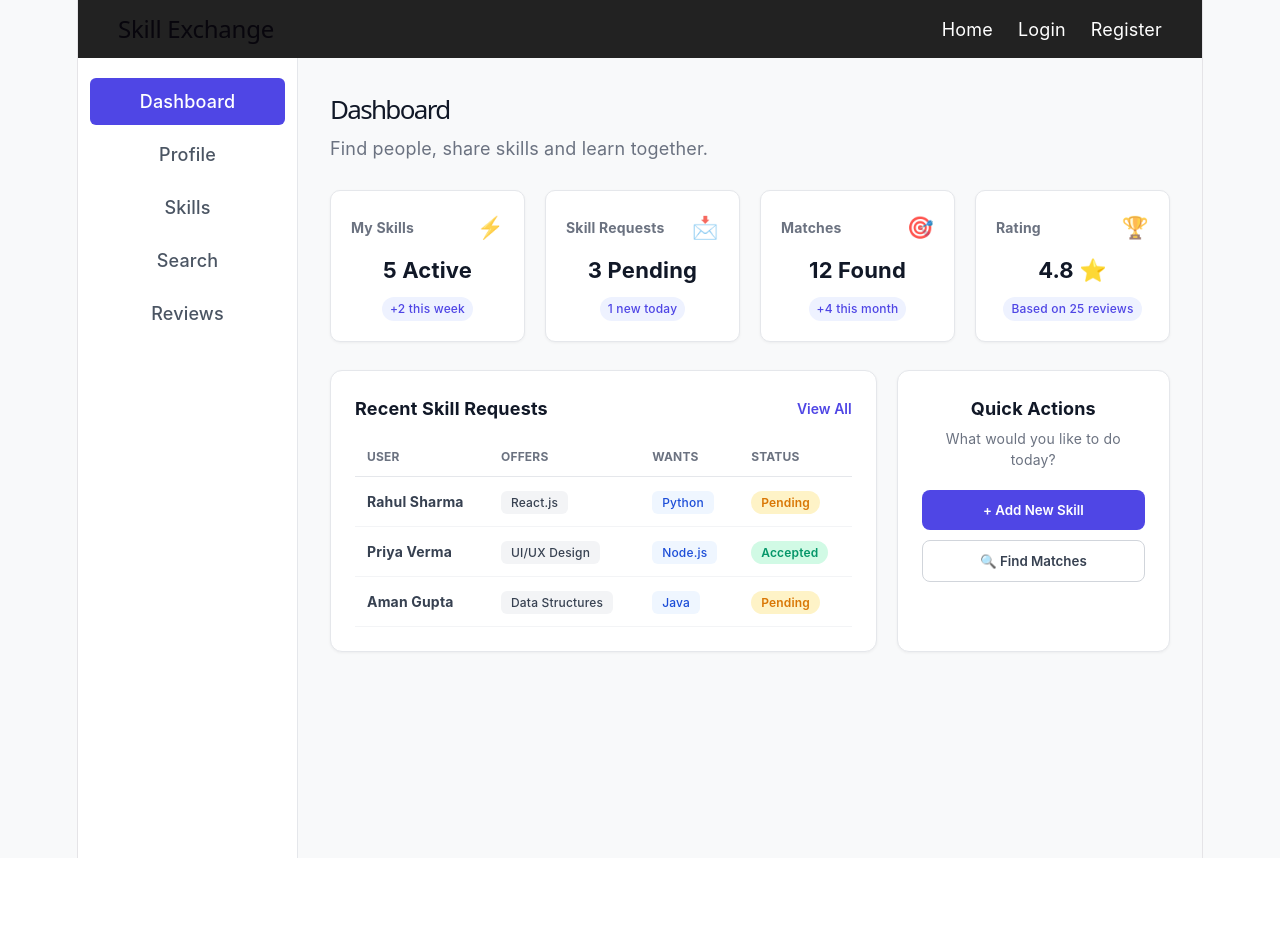
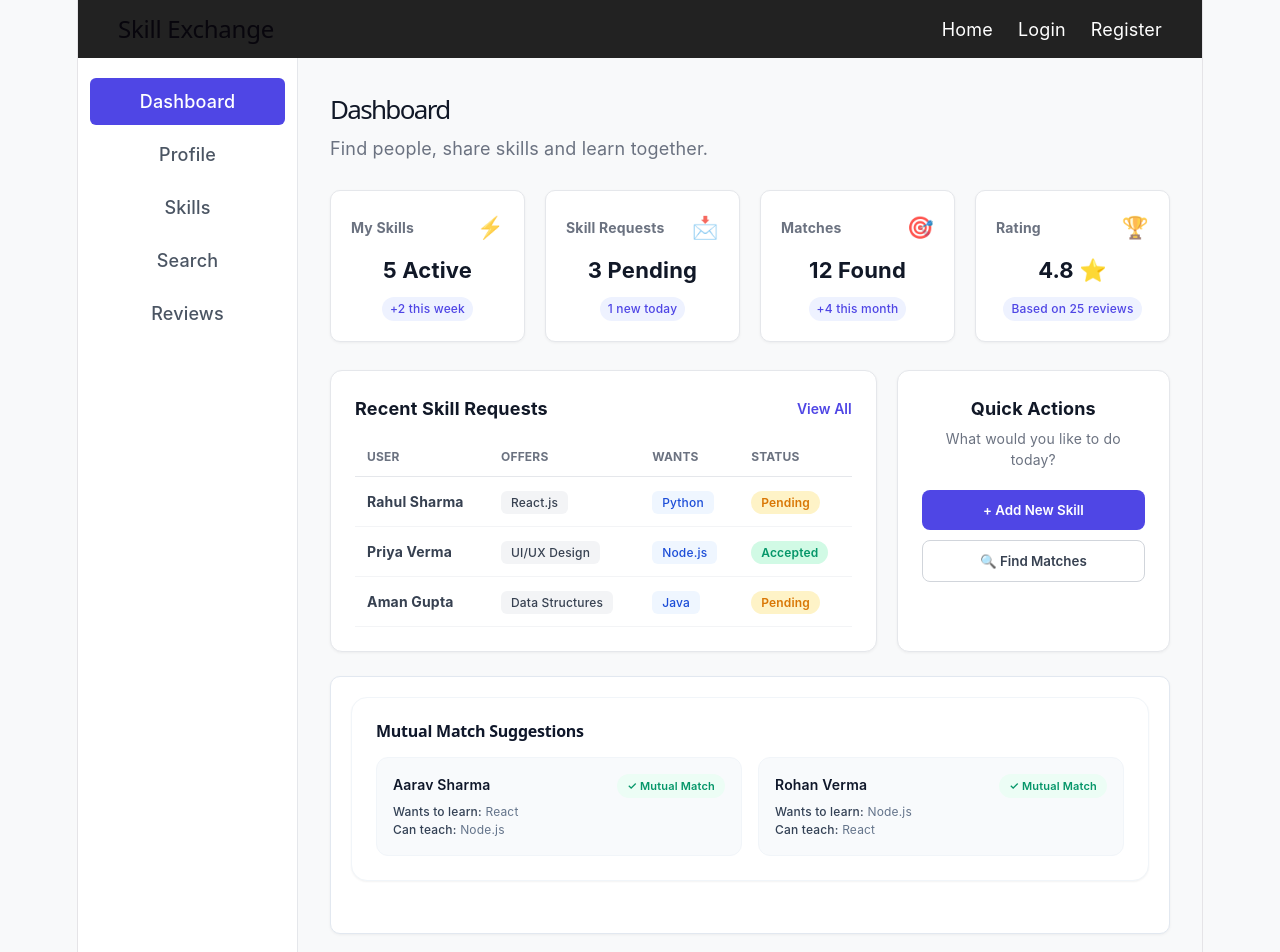
Before and after one commit to vijsanya27-afk/DEVOPS-2026-CS-E-15, a React (Vite) app: page /dashboard in a window 1280 px wide. Shown: the top 952 px of the page. Before the commit the page ends 858 px from the top, so only its background shows below. Built offline with nearby package versions, Linux system fonts and the light colour scheme.

Commit message:
Day 14: Matching/status UI

```diff
--- /dev/null
+++ b/src/components/MutualMatches.jsx
@@ -0,0 +1,89 @@
+import React from 'react';
+
+const defaultMatches = [
+  { id: 1, name: "Aarav Sharma", wants: "React", teaches: "Node.js" },
+  { id: 2, name: "Rohan Verma", wants: "Node.js", teaches: "React" }
+];
+
+const MutualMatchSuggestions = ({ matches = defaultMatches }) => {
+  return (
+    <div style={{
+      backgroundColor: '#ffffff',
+      padding: '24px',
+      borderRadius: '16px',
+      border: '1px solid #f1f5f9',
+      boxShadow: '0 1px 2px 0 rgba(0, 0, 0, 0.05)',
+      marginBottom: '32px',
+      textAlign: 'left'
+    }}>
+      <h2 style={{
+        fontSize: '16px',
+        fontWeight: '700',
+        color: '#0f172a',
+        marginBottom: '16px',
+        marginTop: 0,
+        textAlign: 'left'
+      }}>
+        Mutual Match Suggestions
+      </h2>
+
+      {matches.length > 0 ? (
+        <div style={{
+          display: 'grid',
+          gridTemplateColumns: 'repeat(auto-fit, minmax(280px, 1fr))',
+          gap: '16px',
+          width: '100%'
+        }}>
+          {matches.map((user) => (
+            <div key={user.id} style={{
+              padding: '16px',
+              borderRadius: '12px',
+              border: '1px solid #f1f5f9',
+              backgroundColor: '#f8fafc',
+              display: 'flex',
+              justifyContent: 'space-between',
+              alignItems: 'flex-start',
+              textAlign: 'left'
+            }}>
+              <div>
+                <h4 style={{
+                  margin: 0,
+                  fontSize: '14px',
+                  fontWeight: '600',
+                  color: '#0f172a'
+                }}>
+                  {user.name}
+                </h4>
+                <div style={{ marginTop: '8px', fontSize: '12px', lineHeight: '1.5' }}>
+                  <p style={{ margin: 0, color: '#64748b' }}>
+                    <span style={{ fontWeight: '500', color: '#334155' }}>Wants to learn:</span> {user.wants}
+                  </p>
+                  <p style={{ margin: 0, color: '#64748b' }}>
+                    <span style={{ fontWeight: '500', color: '#334155' }}>Can teach:</span> {user.teaches}
+                  </p>
+                </div>
+              </div>
+              <span style={{
+                backgroundColor: '#ecfdf5',
+                color: '#059669',
+                fontSize: '11px',
+                fontWeight: '600',
+                padding: '4px 10px',
+                borderRadius: '9999px',
+                whiteSpace: 'nowrap'
+              }}>
+                ✓ Mutual Match
+              </span>
+            </div>
+          ))}
+        </div>
+      ) : (
+        <p style={{ fontSize: '14px', color: '#64748b', margin: 0 }}>
+          No mutual matches found at the moment.
+        </p>
+      )}
+    </div>
+  );
+};
+
+export default MutualMatchSuggestions;
--- a/src/pages/Dashboard.css
+++ b/src/pages/Dashboard.css
@@ -239,3 +239,156 @@
     grid-template-columns: 1fr;
   }
 }
+
+
+.dashboard-full-width {
+  margin-top: 24px;
+  background-color: #ffffff;
+  border-radius: 10px;
+  padding: 20px;
+  border: 1px solid #e2e8f0;
+  color: #1a202c !important; /* Explicit text color */
+  opacity: 1 !important; /* Un-fade content */
+}
+/* Mutual Matches Styling */
+.matches-container {
+  padding: 20px;
+}
+
+.matches-title {
+  font-size: 18px;
+  font-weight: 600;
+  margin-bottom: 16px;
+  color: #111827;
+  text-align: left;
+}
+
+.matches-grid {
+  display: grid;
+  grid-template-columns: repeat(auto-fit, minmax(280px, 1fr));
+  gap: 16px;
+}
+
+.match-card {
+  border: 1px solid #e5e7eb;
+  border-radius: 12px;
+  padding: 16px;
+  background-color: #ffffff;
+  text-align: left;
+}
+
+.match-card-header {
+  display: flex;
+  justify-content: space-between;
+  align-items: center;
+  margin-bottom: 12px;
+}
+
+.match-card-header h4 {
+  margin: 0;
+  font-size: 16px;
+  font-weight: 600;
+  color: #111827;
+}
+
+.badge-match {
+  color: #166534;
+  font-size: 12px;
+  font-weight: 600;
+  background-color: #dcfce7;
+  padding: 4px 8px;
+  border-radius: 9999px;
+}
+
+.match-card p {
+  margin: 4px 0;
+  font-size: 14px;
+  color: #4b5563;
+}
+
+.match-card p strong {
+  color: #1f2937;
+}
+
+/* Mutual Matches Container Fixes */
+.matches-container {
+  padding: 8px;
+}
+
+.matches-title {
+  font-size: 18px;
+  font-weight: 600;
+  margin-bottom: 16px;
+  color: #111827;
+  text-align: left; /* Header center se left shift kiya */
+}
+
+.matches-grid {
+  display: grid;
+  grid-template-columns: repeat(auto-fit, minmax(280px, 1fr)); /* Vertically stacked cards side-by-side aayenge */
+  gap: 16px;
+}
+
+.match-card {
+  border: 1px solid #e5e7eb;
+  border-radius: 12px;
+  padding: 16px;
+  background-color: #ffffff;
+  text-align: left;
+}
+
+.match-card-header {
+  display: flex;
+  justify-content: space-between;
+  align-items: center;
+  margin-bottom: 12px;
+}
+
+.match-card-header h4 {
+  margin: 0;
+  font-size: 16px;
+  font-weight: 600;
+  color: #111827;
+}
+
+.badge-match {
+  color: #166534;
+  font-size: 12px;
+  font-weight: 600;
+  background-color: #dcfce7;
+  padding: 4px 8px;
+  border-radius: 9999px;
+}
+
+.match-card p {
+  margin: 4px 0;
+  font-size: 14px;
+  color: #4b5563;
+}
+
+.match-card p strong {
+  color: #1f2937;
+}
+/* Recommended Users Styles */
+.user-bio {
+  font-size: 13px;
+  color: #6b7280;
+  margin: 6px 0 10px 0;
+}
+
+.badge-rating {
+  font-size: 12px;
+  font-weight: 600;
+  color: #b45309;
+  background-color: #fef3c7;
+  padding: 2px 8px;
+  border-radius: 9999px;
+}
+
+.btn-connect {
+  width: 100%;
+  margin-top: 12px;
+  padding: 8px;
+  font-size: 13px;
+  cursor: pointer;
+}
--- a/src/pages/Dashboard.jsx
+++ b/src/pages/Dashboard.jsx
@@ -1,6 +1,6 @@
-import React from 'react';
 import Sidebar from '../components/Sidebar.jsx';
 import StatCard from '../components/StatCard.jsx';
+import MutualMatches from '../components/MutualMatches.jsx';
 import './Dashboard.css';
 
 const Dashboard = () => {
@@ -11,7 +11,6 @@ const Dashboard = () => {
     { id: 4, title: 'Rating', value: '4.8 ⭐', change: 'Based on 25 reviews', icon: '🏆' },
   ];
 
-  // Khali space bharne ke liye Recent Requests ka dummy data
   const recentRequests = [
     { id: 1, name: 'Rahul Sharma', skill: 'React.js', lookingFor: 'Python', status: 'Pending' },
     { id: 2, name: 'Priya Verma', skill: 'UI/UX Design', lookingFor: 'Node.js', status: 'Accepted' },
@@ -23,7 +22,7 @@ const Dashboard = () => {
       <Sidebar />
 
       <main className="dashboard-main">
-        {/* Header - Left Aligned */}
+        {/* Header */}
         <header className="dashboard-header">
           <h1>Dashboard</h1>
           <p>Find people, share skills and learn together.</p>
@@ -42,9 +41,9 @@ const Dashboard = () => {
           ))}
         </div>
 
-        {/* 2. Middle Section - Recent Requests & Quick Actions */}
+        {/* 2. Content Grid (Table + Quick Actions) */}
         <div className="dashboard-content-grid">
-          {/* Table / Recent Activity Section */}
+          {/* Recent Skill Requests */}
           <div className="dash-section">
             <div className="section-header">
               <h3>Recent Skill Requests</h3>
@@ -88,8 +87,13 @@ const Dashboard = () => {
           </div>
         </div>
 
+        {/* 3. Mutual Matches Section (Full Width Bottom Section) */}
+        <div className="dash-section dashboard-full-width">
+          <MutualMatches />
+        </div>
       </main>
     </div>
+
   );
 };
 
```
